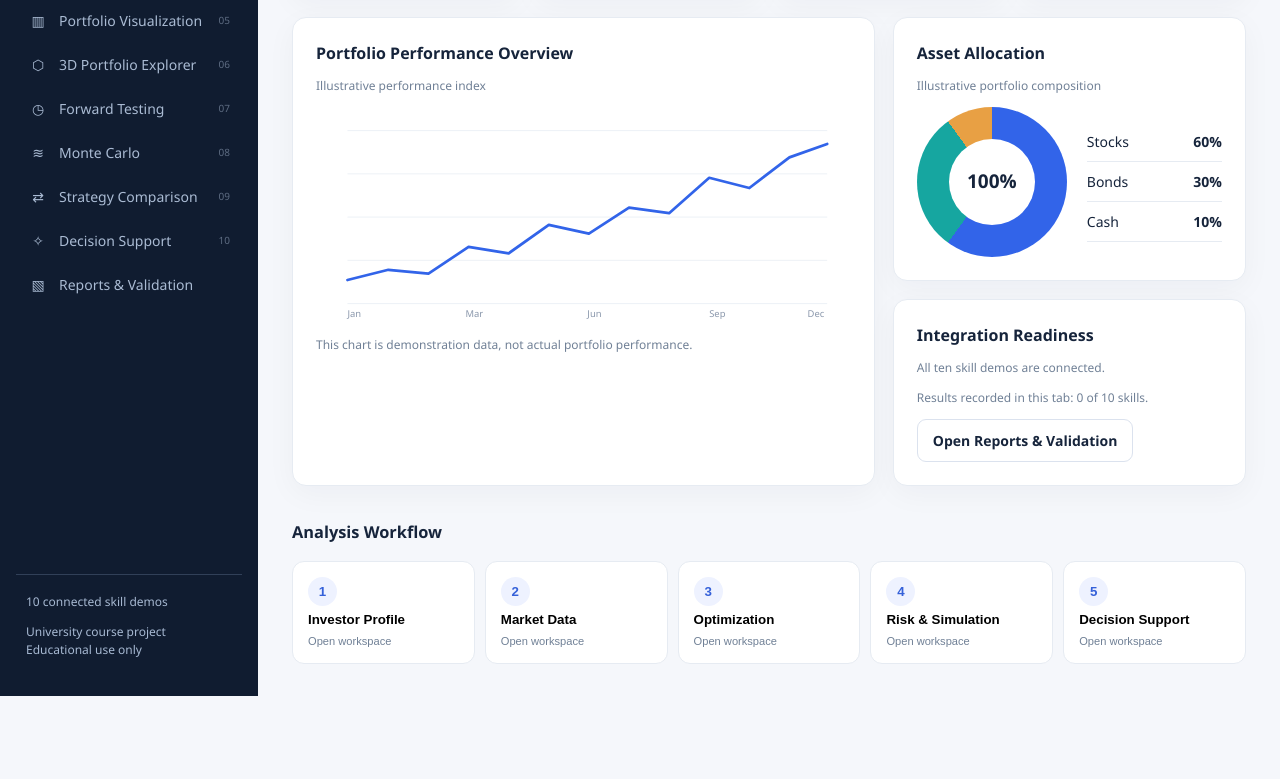
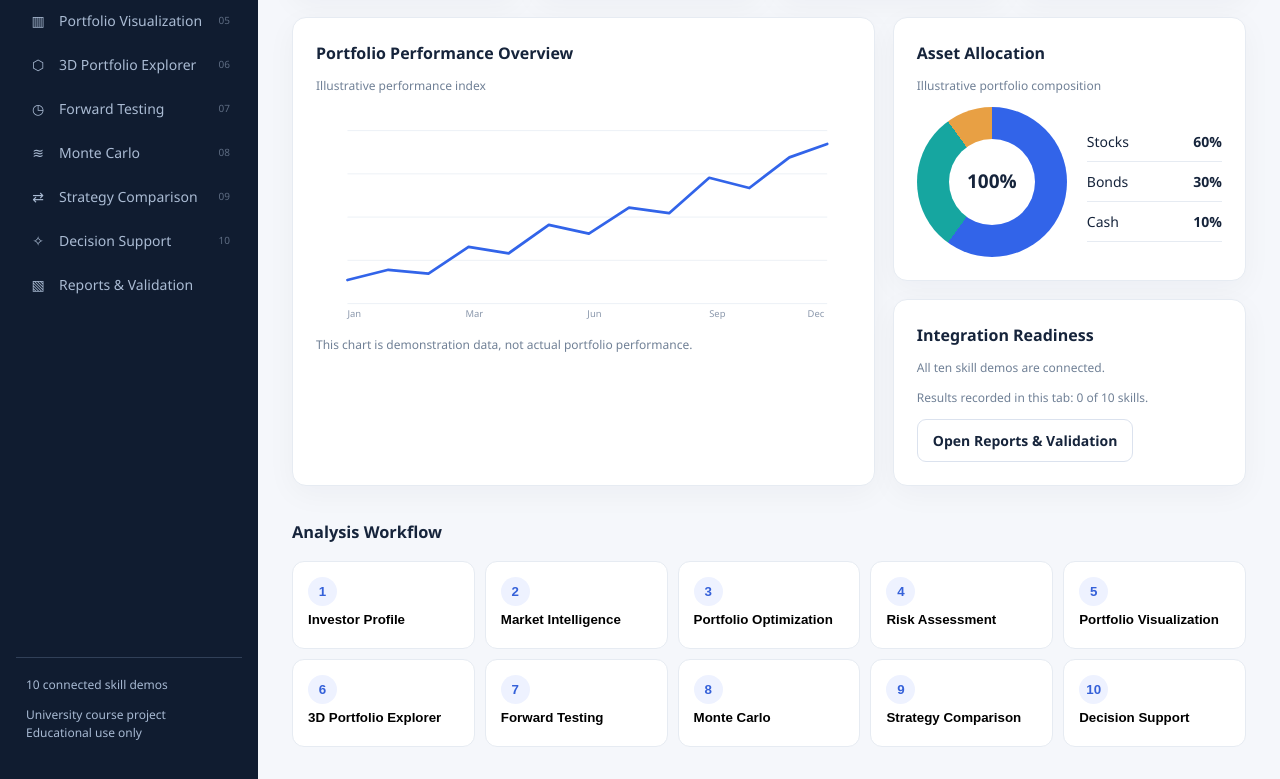
Before and after one commit to tolbert92/ie591-portfolio-intelligence, a website: page index.html in a window 1280 px wide. Shown: the part 371-1150 px from the top of the page. Before the commit the page ends 1067 px from the top, so only its background shows below. Drawn offline with Linux system fonts and the light colour scheme.

Commit message:
Show all ten skills in dashboard workflow

```diff
--- a/index.html
+++ b/index.html
@@ -1496,35 +1496,24 @@ function downloadDemo() {
 }
 
 function renderWorkflow() {
-  const steps = [
-    ["1", "Investor Profile", "profile"],
-    ["2", "Market Data", "market"],
-    ["3", "Optimization", "optimize"],
-    ["4", "Risk & Simulation", "risk"],
-    ["5", "Decision Support", "decision"]
-  ];
-
   const container = el("workflow");
-
-  steps.forEach(([number, title, id]) => {
+  const skills = modules.filter(module => module.id !== "dashboard" && module.id !== "reports");
+  container.replaceChildren(...skills.map((skill, index) => {
     const button = document.createElement("button");
+    button.type = "button";
     button.className = "step";
 
     const circle = document.createElement("span");
     circle.className = "circle";
-    circle.textContent = number;
+    circle.textContent = String(index + 1);
 
     const label = document.createElement("strong");
-    label.textContent = title;
-
-    const caption = document.createElement("small");
-    caption.textContent = "Open workspace";
-
-    button.append(circle, label, caption);
-    button.addEventListener("click", () => go(id));
-
-    container.appendChild(button);
-  });
+    label.textContent = skill.name;
+
+    button.append(circle, label);
+    button.addEventListener("click", () => go(skill.id));
+    return button;
+  }));
 }
 
 function restoreDemo() {
```
